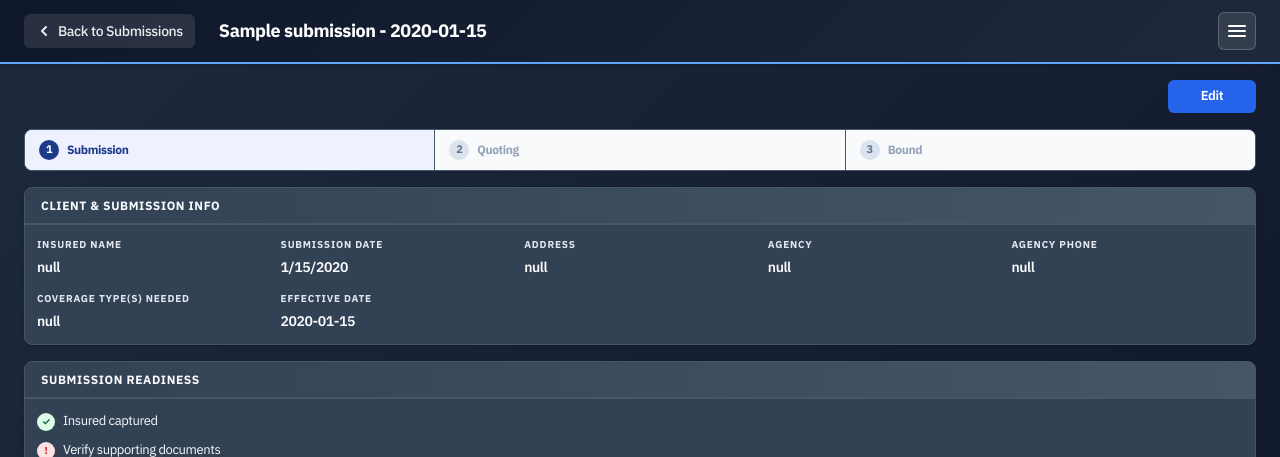
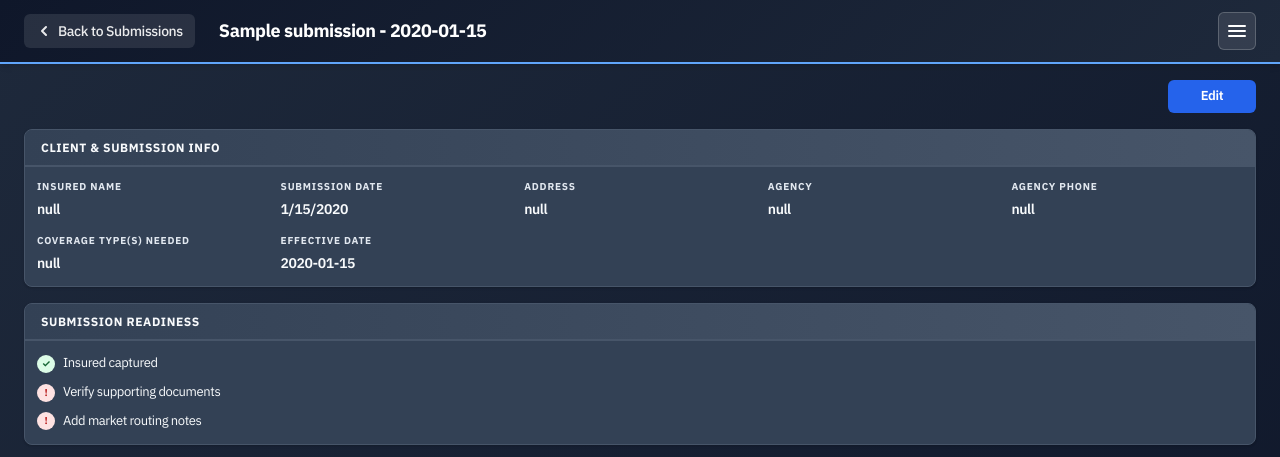
Before and after one commit to chrisbouy/RiskRunway, a Flask app: page /submission/1 in a window 1280 px wide. Shown: the top 457 px of the page. Run offline with Flask 3, Linux system fonts and the light colour scheme; the visitor is signed in with stand-in values (Sample User, id 1); tables that the repository leaves empty hold one stand-in row (values such as "Sample post"); data that the repository does not hold is empty; parts of the project's set-up code (start-up, migrations or seed data) failed here and were passed over; some libraries are stand-ins or nearby versions.

Commit message:
5_8whitebar

```diff
--- a/app/templates/submission.html
+++ b/app/templates/submission.html
@@ -962,85 +962,6 @@
         }
 
         /* Stage-based layout */
-        .stage-progress {
-            display: flex;
-            background: #f0f2f7;
-            border: 1px solid var(--border-color);
-            border-radius: 0.5rem;
-            overflow: hidden;
-            margin-bottom: 1rem;
-        }
-
-        .stage-step {
-            flex: 1;
-            padding: 0.625rem 0.875rem;
-            font-size: 0.75rem;
-            font-weight: 700;
-            color: #94a3b8;
-            display: flex;
-            align-items: center;
-            gap: 0.5rem;
-            border-right: 1px solid var(--border-color);
-            background: #f8fafc;
-        }
-
-        .stage-step:last-child {
-            border-right: none;
-        }
-
-        .stage-dot {
-            width: 20px;
-            height: 20px;
-            border-radius: 999px;
-            display: inline-flex;
-            align-items: center;
-            justify-content: center;
-            font-size: 0.688rem;
-            font-weight: 700;
-            background: #dbe3ef;
-            color: #64748b;
-        }
-
-        .stage-step.done {
-            color: #166534;
-            background: #ecfdf5;
-        }
-
-        .stage-step.done .stage-dot {
-            background: #166534;
-            color: #fff;
-        }
-
-        .stage-step.current-submission {
-            color: #1e3a8a;
-            background: #eef2ff;
-        }
-
-        .stage-step.current-submission .stage-dot {
-            background: #1e3a8a;
-            color: #fff;
-        }
-
-        .stage-step.current-quoting {
-            color: #9a3412;
-            background: #fff7ed;
-        }
-
-        .stage-step.current-quoting .stage-dot {
-            background: #c2410c;
-            color: #fff;
-        }
-
-        .stage-step.current-bind {
-            color: #14532d;
-            background: #f0fdf4;
-        }
-
-        .stage-step.current-bind .stage-dot {
-            background: #166534;
-            color: #fff;
-        }
-
         .stage-section {
             display: none;
         }
@@ -1229,21 +1150,6 @@
             <button id="editQuotesBtn" class="primary-btn">Edit</button>
             <button id="saveQuotesBtn" class="success-btn hidden">Save</button>
             <button id="cancelEditBtn" class="secondary-btn hidden">Cancel</button>
-        </div>
-
-        <div class="stage-progress" id="stageProgress">
-            <div class="stage-step" data-stage="submission">
-                <span class="stage-dot">1</span>
-                <span>Submission</span>
-            </div>
-            <div class="stage-step" data-stage="quoting">
-                <span class="stage-dot">2</span>
-                <span>Quoting</span>
-            </div>
-            <div class="stage-step" data-stage="bind">
-                <span class="stage-dot">3</span>
-                <span>Bound</span>
-            </div>
         </div>
 
         <div id="submissionStageSection" class="stage-section">
@@ -1724,44 +1630,12 @@
             return 'bind';
         }
 
-        function setStageProgress(stageKey) {
-            const currentStage = stageKey;
-            const stageOrder = ['submission', 'quoting', 'bind'];
-            const currentIndex = stageOrder.indexOf(currentStage);
-            const steps = document.querySelectorAll('#stageProgress .stage-step');
-
-            steps.forEach((step) => {
-                const stage = step.dataset.stage;
-                const index = stageOrder.indexOf(stage);
-                const dot = step.querySelector('.stage-dot');
-                step.classList.remove('done', 'current-submission', 'current-quoting', 'current-bind');
-
-                if (index < currentIndex) {
-                    step.classList.add('done');
-                    if (dot) dot.textContent = '✓';
-                    return;
-                }
-
-                if (index === currentIndex) {
-                    step.classList.add(`current-${currentStage}`);
-                    if (dot) dot.textContent = String(index + 1);
-                    return;
-                }
-
-                if (dot) dot.textContent = String(index + 1);
-            });
-        }
-
         function applyStageView(statusValue, effectiveDate) {
             const stage = statusToStage(statusValue, effectiveDate || submissionData?.effective_date);
-            const stageProgress = document.getElementById('stageProgress');
-            if (stageProgress) {
-                stageProgress.style.display = stage === 'quoting' ? 'none' : 'flex';
-            }
             document.getElementById('submissionStageSection').classList.toggle('active', stage === 'submission');
             document.getElementById('quotingStageSection').classList.toggle('active', stage === 'quoting');
             document.getElementById('bindStageSection').classList.toggle('active', stage === 'bind');
-            setStageProgress(stage);
+
         }
 
         function stageField(label, value, options = {}) {
@@ -3001,7 +2875,6 @@
                 const statusDropdown = document.getElementById('statusDropdown');
                 statusDropdown.value = 'IN_PROGRESS';
                 applyStageView('IN_PROGRESS', submissionData?.effective_date);
-                setStageProgress('quoting');
 
                 // Show the quoting stage section explicitly
                 document.getElementById('submissionStageSection').classList.remove('active');
@@ -3295,9 +3168,6 @@
                 // Force show bind section
                 const newStatus = document.getElementById('statusDropdown').value;
                 applyStageView(newStatus, submissionData?.effective_date);
-
-                // Also update stage progress manually to ensure it shows
-                setStageProgress('bind');
 
                 // Show bind section explicitly
                 document.getElementById('submissionStageSection').classList.remove('active');
```
